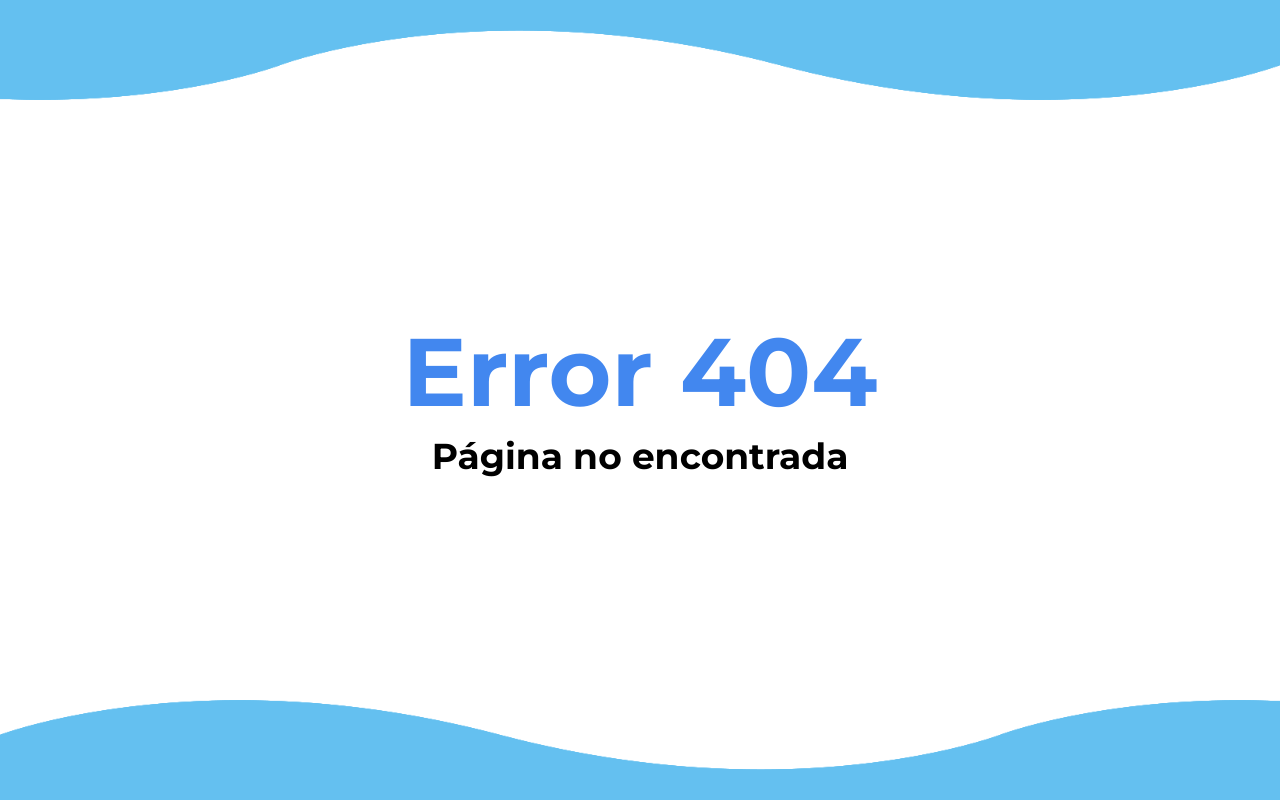
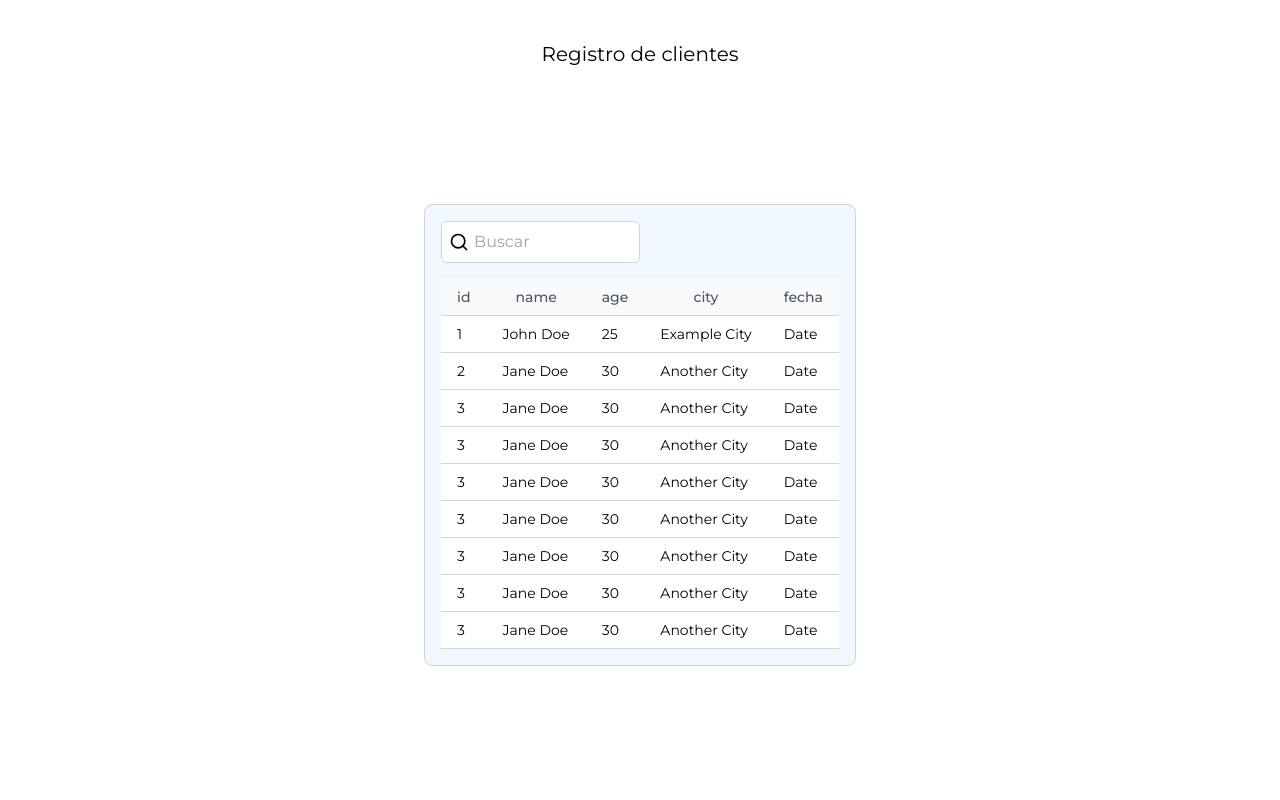
Before and after one commit to alanvviera/DentalSystem, a Next.js app: page /customers in a window 1280 px wide. Before the commit this address had no page. Built offline with nearby package versions, Linux system fonts and the light colour scheme.

Commit message:
new table and search component

```diff
--- /dev/null
+++ b/app/customers/page.jsx
@@ -0,0 +1,11 @@
+'use client'
+import TableComponent from '@/components/TableComponent'
+
+export default function Home() {
+  return (
+    <main className="flex flex-col items-center">
+        <div className='text-xl m-10 '> Registro de clientes</div>
+        <TableComponent/>
+    </main>
+  )
+}
--- /dev/null
+++ b/components/DetailPage.jsx
@@ -0,0 +1,19 @@
+// components/DetailPage.js
+'use client'
+import React from 'react';
+import { useParams } from 'react-router-dom';
+
+const DetailPage = () => {
+  const { id } = useParams(); // Obtener el ID del parámetro de la URL
+
+  // Aquí deberías realizar la lógica para obtener los detalles del registro con el ID proporcionado
+
+  return (
+    <div>
+      <h2>Detalles del Registro #{id}</h2>
+      {/* Mostrar todos los detalles del registro aquí */}
+    </div>
+  );
+};
+
+export default DetailPage;
--- /dev/null
+++ b/components/SearchComponent.jsx
@@ -0,0 +1,41 @@
+// components/SearchComponent.js
+import React, { useState } from 'react';
+import { Search } from 'react-feather';
+
+const SearchComponent = ({ data, setFilteredData }) => {
+  const [searchTerm, setSearchTerm] = useState('');
+
+  const handleSearch = (event) => {
+    const searchTerm = event.target.value.toLowerCase();
+
+    // Filtrar los datos basados en el término de búsqueda
+    const filteredData = data.filter((item) =>
+      Object.values(item).some((value) =>
+        String(value).toLowerCase().includes(searchTerm)
+      )
+    );
+
+    // Actualizar el estado de los datos filtrados
+    setFilteredData(filteredData);
+
+    // Actualizar el estado del término de búsqueda
+    setSearchTerm(searchTerm);
+  };
+
+  return (
+    <div className="mb-4 lg:w-1/2 m:w-full sm:w-full relative">
+      <input
+        type="text"
+        value={searchTerm}
+        onChange={handleSearch}
+        className="pl-8 pr-2 py-2 w-full border border-gray-300 rounded-md focus:outline-none focus:ring focus:border-blue-300"
+        placeholder="Buscar"
+      />
+      <div className="absolute top-1/2 transform -translate-y-1/2 left-2 flex items-center pointer-events-none">
+        <Search size={20} />
+      </div>
+    </div>
+  );
+};
+
+export default SearchComponent;
--- /dev/null
+++ b/components/TableComponent.jsx
@@ -0,0 +1,76 @@
+'use client'
+// components/TableComponent.js
+import React, { useEffect, useState } from 'react';
+import SearchComponent from './SearchComponent';
+
+// Mock data for testing
+const mockData = [
+  { id: 1, name: 'John Doe', age: 25, city: 'Example City', fecha: 'Date' },
+  { id: 2, name: 'Jane Doe', age: 30, city: 'Another City', fecha: 'Date' },
+  { id: 3, name: 'Jane Doe', age: 30, city: 'Another City', fecha: 'Date' },
+  { id: 3, name: 'Jane Doe', age: 30, city: 'Another City', fecha: 'Date' },
+  { id: 3, name: 'Jane Doe', age: 30, city: 'Another City', fecha: 'Date' },
+  { id: 3, name: 'Jane Doe', age: 30, city: 'Another City', fecha: 'Date' },
+  { id: 3, name: 'Jane Doe', age: 30, city: 'Another City', fecha: 'Date' },
+  { id: 3, name: 'Jane Doe', age: 30, city: 'Another City', fecha: 'Date' },
+  { id: 3, name: 'Jane Doe', age: 30, city: 'Another City', fecha: 'Date' },
+
+
+  // Add more mock data as needed
+];
+
+const TableComponent = () => {
+  const [tableData, setTableData] = useState([]);
+  const [filteredData, setFilteredData] = useState([]);
+
+  useEffect(() => {
+    // Simulate fetching data from the API
+    setTableData(mockData);
+    setFilteredData(mockData); // Inicialmente, los datos filtrados son los mismos que los datos originales
+  }, []);
+
+  return (
+    <div className="flex flex-col items-center justify-between p-4 md:p-24">
+      <div className="max-w-full overflow-x-auto rounded-lg bg-[#F1F7FE] border border-gray-300 p-4 relative mb-0 sm:mb-4 md:mb-4 lg:mb-4 xl:mb-4">
+        <SearchComponent data={tableData} setFilteredData={setFilteredData} />
+        <div className="table-container max-h-96 overflow-y-auto">
+          {filteredData.length > 0 ? (
+            <table className="w-full md:w-full divide-y divide-gray-200">
+              <thead className="bg-gray-50">
+                <tr>
+                  {Object.keys(filteredData[0] || {}).map((field) => (
+                    <th
+                      key={field}
+                      className="py-2 px-4 border-b border-gray-300 text-sm font-medium text-gray-600"
+                    >
+                      {field}
+                    </th>
+                  ))}
+                </tr>
+              </thead>
+              <tbody className="bg-white divide-y divide-gray-200">
+                {filteredData.map((item) => (
+                  <tr key={item.id}>
+                    {Object.values(item).map((value, idx) => (
+                      <td
+                        key={idx}
+                        className="py-2 px-4 border-b border-gray-300 text-sm"
+                      >
+                        {value}
+                      </td>
+                    ))}
+
+                  </tr>
+                ))}
+              </tbody>
+            </table>
+          ) : (
+            <p className="text-gray-500 text-center mt-4">No se encontraron datos.</p>
+          )}
+        </div>
+      </div>
+    </div>
+  );
+};
+
+export default TableComponent;
--- a/package.json
+++ b/package.json
@@ -34,6 +34,7 @@
     "postcss": "8.4.30",
     "react": "18.2.0",
     "react-dom": "18.2.0",
+    "react-feather": "^2.0.10",
     "tailwindcss": "3.3.3"
   },
   "devDependencies": {
```
Also changed, not shown: 1 other file (tests, documents, lock files or other folders).
